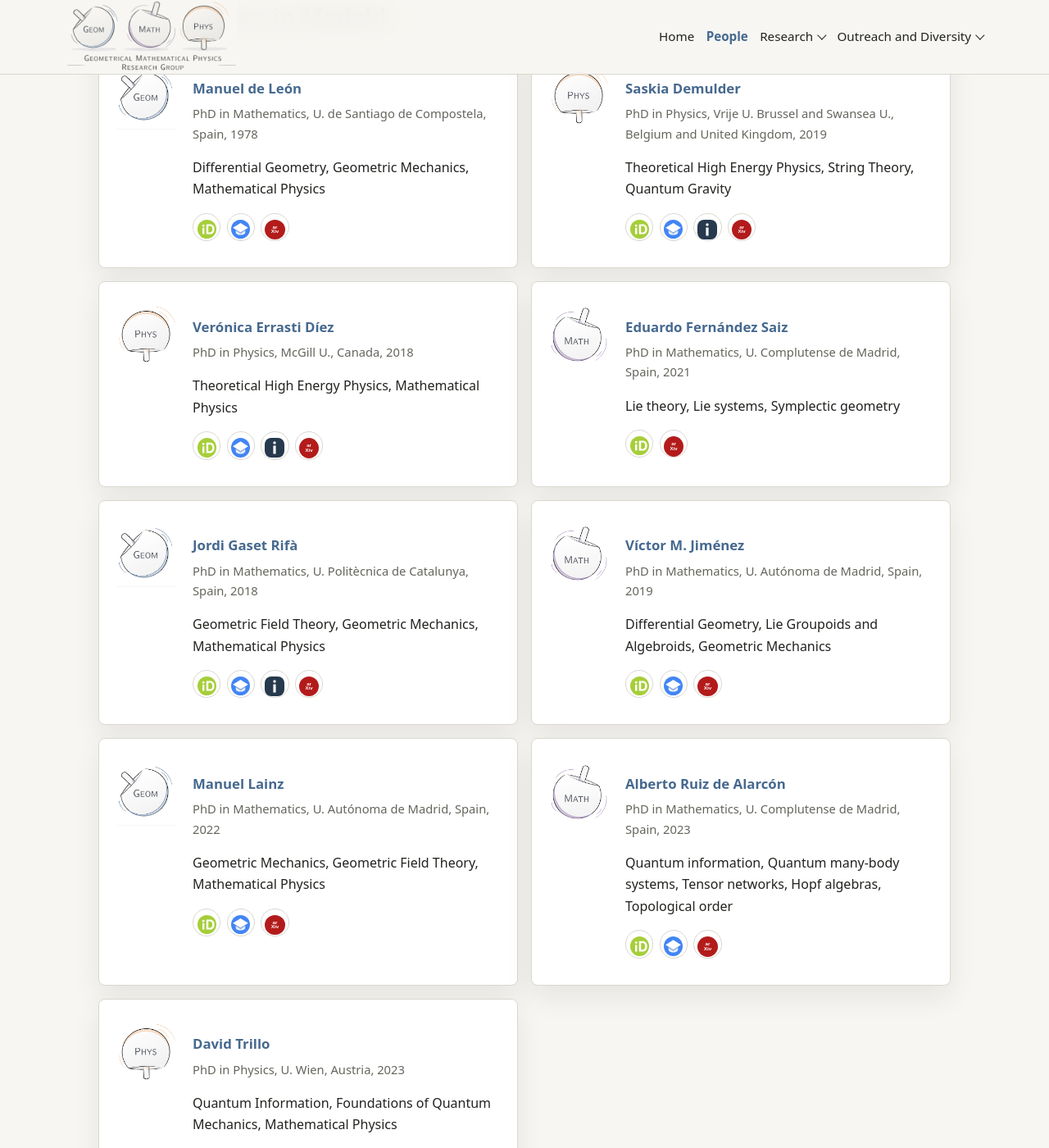
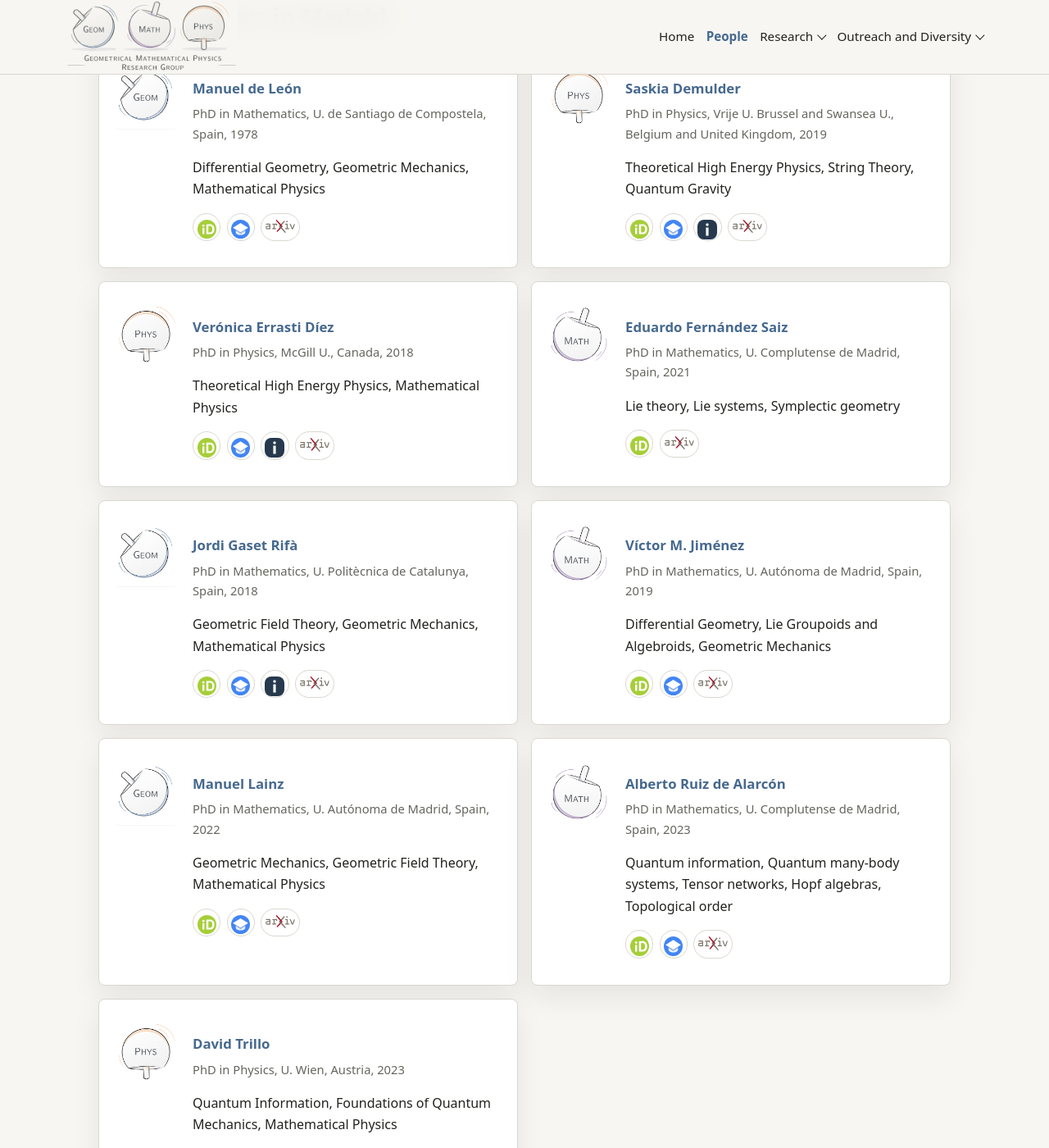
Before and after one commit to GeomMPhys/geommphys.github.io, a Jekyll site: the page built from people.md, in a window 1280 px wide and 1400 px high, scrolled down 875 px. Shown: the whole window at 82% size. Built offline with Jekyll 4.4.1, drawn with Linux system fonts in a browser that asks for light colours.

Commit message:
modified arxiv logo

```diff
--- a/assets/css/main.scss
+++ b/assets/css/main.scss
@@ -958,9 +958,14 @@ code {
   height: 1.5rem;
 }
 
+.profile-link--arxiv {
+  width: 3rem;
+  border-radius: 999px;
+}
+
 .profile-link--arxiv img {
-  width: 1.52rem;
-  height: 1.52rem;
+  width: 2.25rem;
+  height: auto;
 }
 
 .profile-link span {
```
Also changed, not shown: assets/images/profiles/arxiv.svg.
